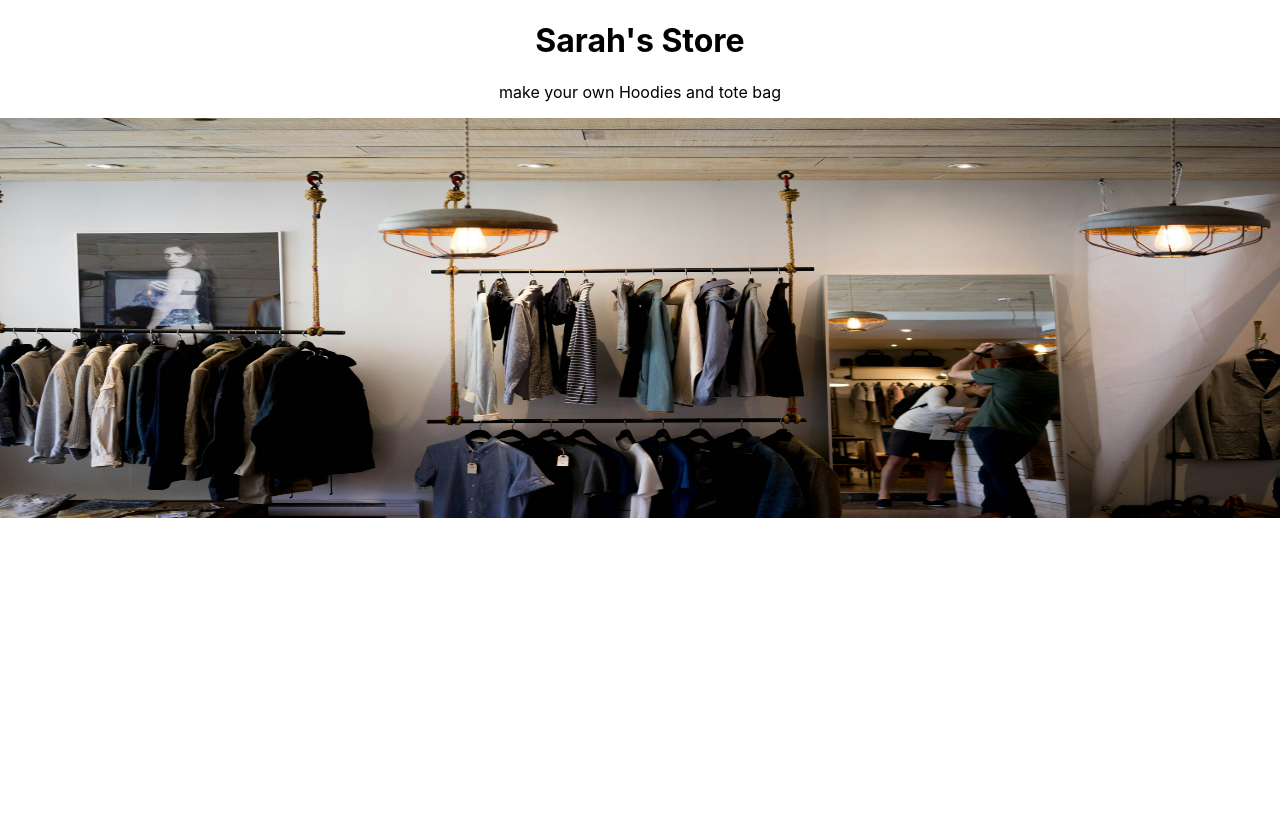
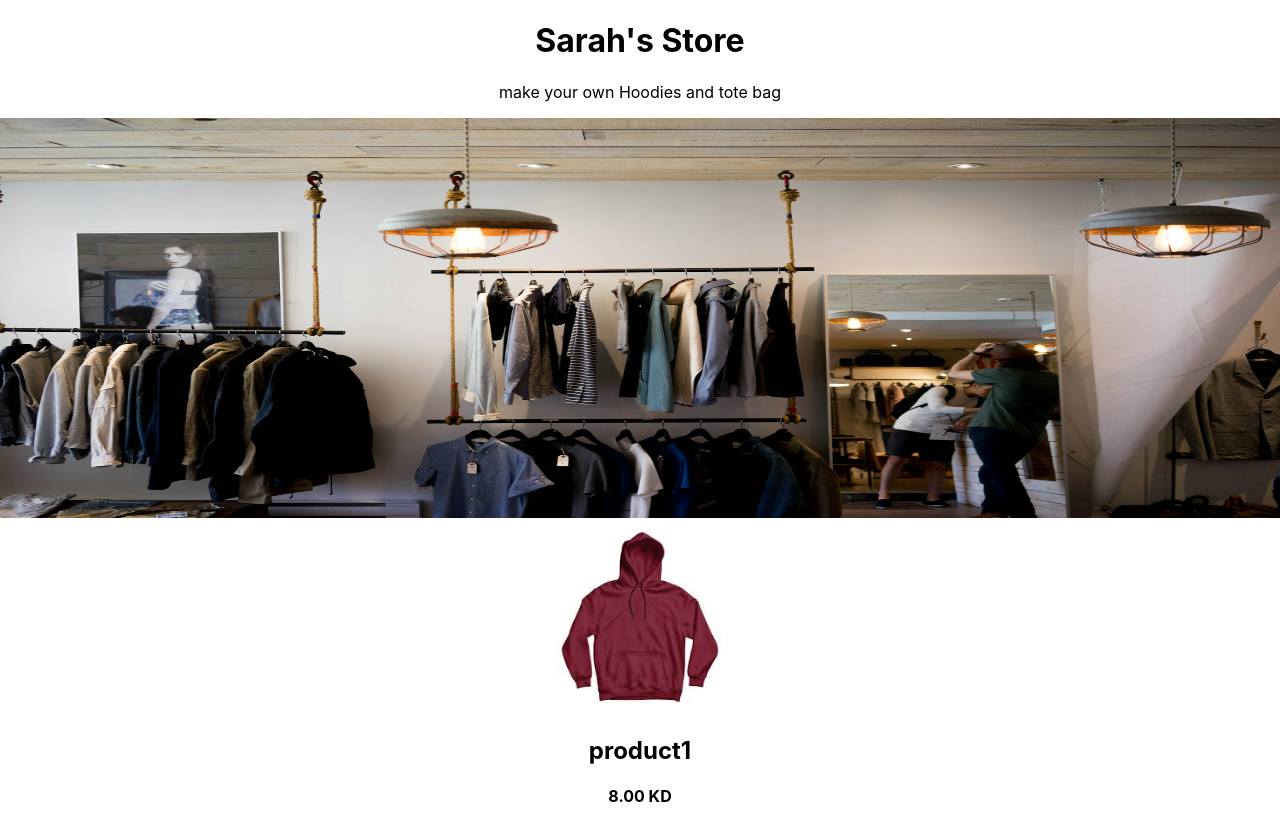
Before and after one commit to Sarahmama/ReactDay1, a React (Create React App) app: page / in a window 1280 px wide. Before the commit the page ends 800 px from the top, so only its background shows below. Built offline with nearby package versions, Linux system fonts and the light colour scheme.

Commit message:
page4 added

```diff
--- a/src/App.js
+++ b/src/App.js
@@ -1,17 +1,17 @@
 import store from './store.jpg'
 import './App.css';
 import products from './products'
+import ProductItem from './components/ProductItem';
+function App() {
+  // const productList = products.map((product, index) => {
 
-function App() {
-  const productList = products.map((product, index) => {
-
-      <div key={index}>
-        <img src={product.image} width="200px" />
-        <h2>{product.name}</h2>
-        <h4>{product.price}</h4>
-      </div>
-  }
-  );
+  //     <div key={index}>
+  //       <img src={product.image} width="200px" />
+  //       <h2>{product.name}</h2>
+  //       <h4>{product.price}</h4>
+  //     </div>
+  // }
+  // );
 
   return (
     <div className="App">
@@ -20,7 +20,7 @@ function App() {
       <p> make your own Hoodies and tote bag</p>
       <img src={store} alt='store image' width="100%" height="400px" />
       <div className='products'>
-        {productList}
+<ProductItem/>
 
       </div>
     </div>
--- /dev/null
+++ b/src/components/ProductItem.js
@@ -0,0 +1,13 @@
+import React from 'react'
+import product1 from '../product1.jpg'
+
+const ProductItem = () => {
+  return (
+    <div>
+        <img src={product1} width="200px" />
+    <h2>product1</h2>
+    <h4>8.00 KD</h4></div>
+  )
+}
+
+export default ProductItem
```
